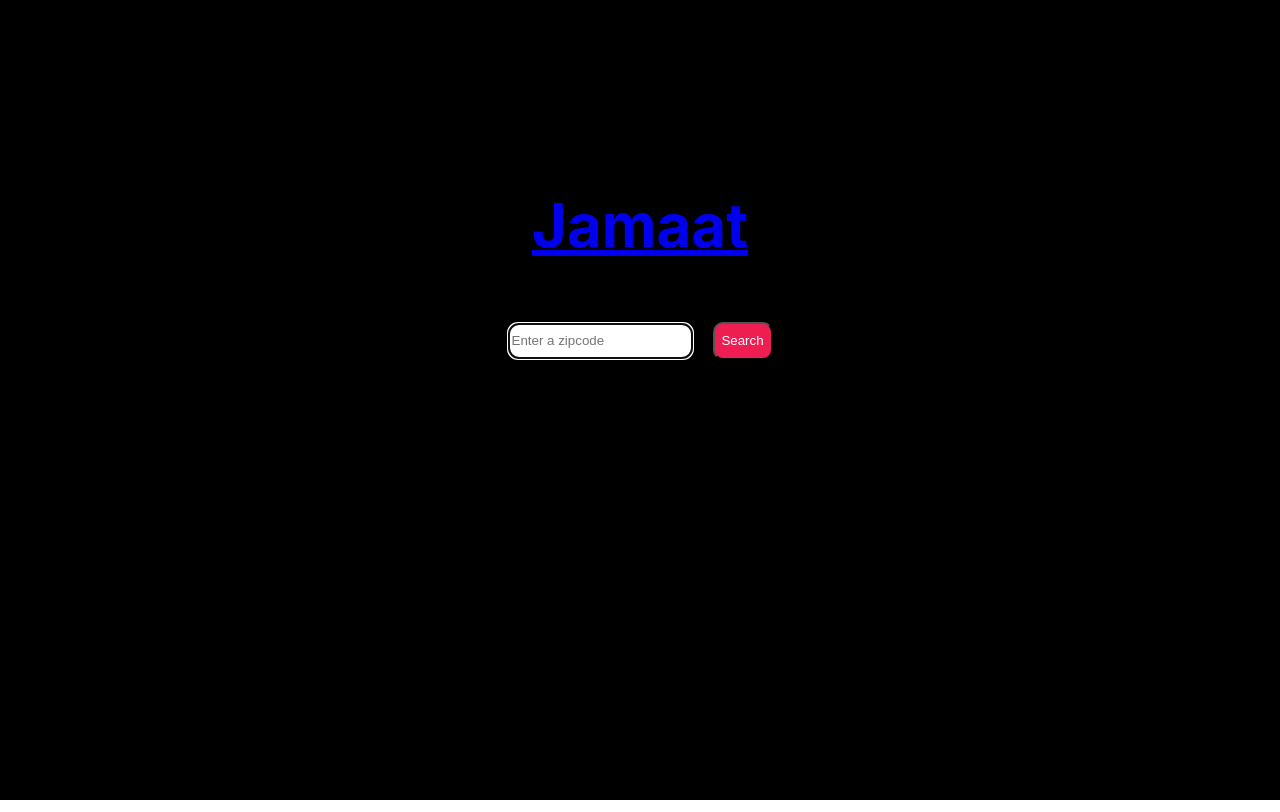
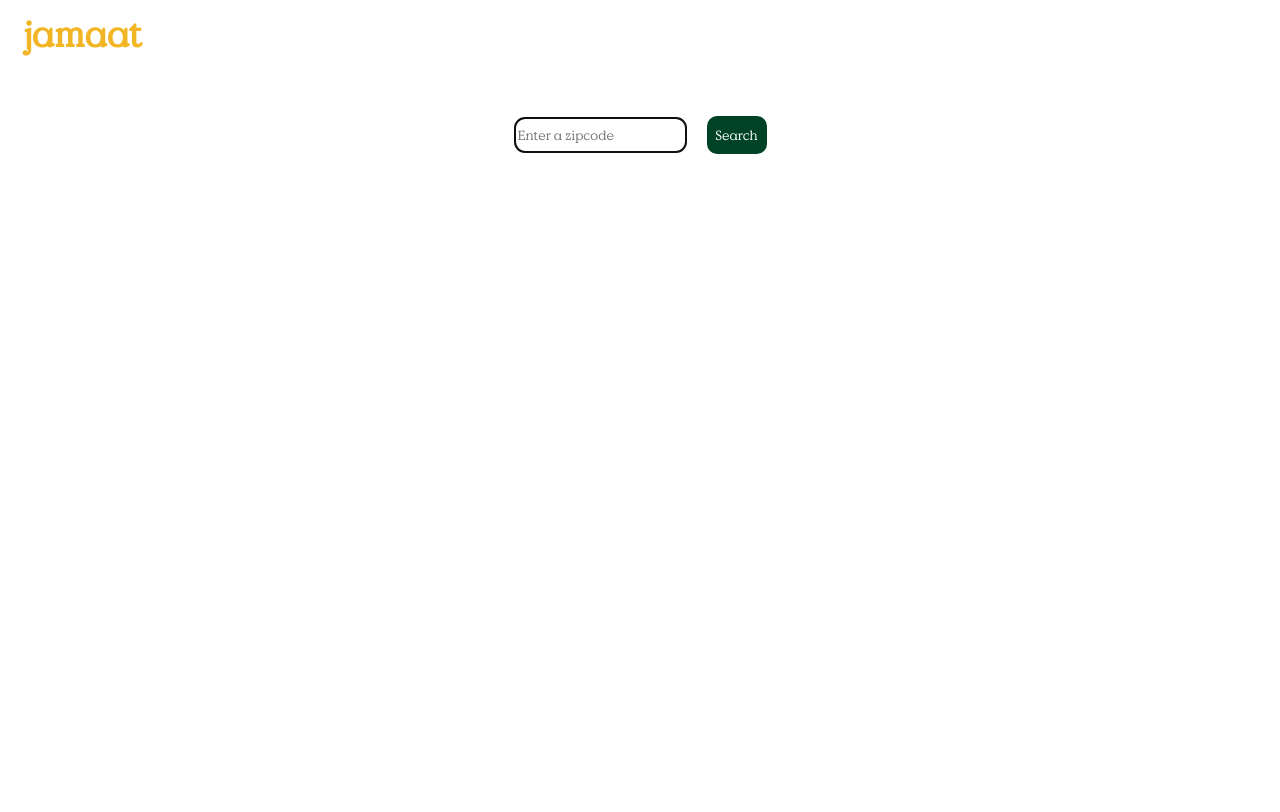
Before and after one commit to abdeliibrahim/jumaat, a React (Create React App) app in the folder frontend/: page / in a window 1280 px wide. Built offline with nearby package versions, Linux system fonts and the light colour scheme.

Commit message:
styling, fetching

```diff
--- a/frontend/package.json
+++ b/frontend/package.json
@@ -1,4 +1,5 @@
 {
+  "proxy": "http://localhost:4000/",
   "name": "jumaat",
   "version": "0.1.0",
   "private": true,
--- /dev/null
+++ b/frontend/src/components/mosqueDetails.js
@@ -0,0 +1,10 @@
+const MosqueDetails = ({ mosque }) => {
+return (
+    <div className="mosque-details">
+        <h4>{mosque.title}</h4>
+        <p><strong>Address: </strong>{mosque.address}</p>
+    </div>
+)
+}
+
+export default MosqueDetails
--- a/frontend/src/components/nav.js
+++ b/frontend/src/components/nav.js
@@ -4,8 +4,11 @@ const Nav = () => {
     return (
         <header>
             <div className="container">
-                <Link to="/">
-                    <h1>Jamaat</h1>
+                <Link to="/" style={{
+                    textDecoration: 'none',
+
+             }}>
+                    <h1 className='jumaat-title'>jamaat</h1>
                 </Link>
             </div>
 
--- a/frontend/src/index.css
+++ b/frontend/src/index.css
@@ -1,3 +1,7 @@
+@font-face {
+  font-family: ValueSerif;
+  src: url(../public/valserif.ttf)
+}
 body {
   margin: 0;
   font-family: -apple-system, BlinkMacSystemFont, 'Segoe UI', 'Roboto', 'Oxygen',
@@ -6,14 +10,17 @@ body {
   -webkit-font-smoothing: antialiased;
   -moz-osx-font-smoothing: grayscale;
 }
-h1{
+
+.jumaat-title {
+  font-family: ValueSerif;
   margin: 0%;
-  display: flex;
-  justify-content: center;
-  align-items: center;
-  padding-top: 5cm;
-  font-size: 60px;
+  margin-top: 12px;
+  margin-left: 24px;
+  color: #F2B625;
+  font-size: 36px;
+  text-decoration: none;
 }
+
 .searchBar{
   display: flex;
   justify-content: center;
@@ -24,21 +31,22 @@ h1{
 input{
   /* width: 400px; */
   height: 30px;
-  border: 5px solid round;
   border-radius: 10px;
+  font-family: ValueSerif;
 }
 button{
   height: 38px;
   margin-left: 20px;
-  background: rgb(238, 29, 82);
+  background: #004225;
   color: white;
-  font-family: sans-serif;
+  border: none;
+  font-family: ValueSerif;
   width: 60px;
   /* height: 45px;  */
   border-radius: 10px;
 }
 .main{
-  background-color: black ;
+  /* background-color: black ; */
   height: 100vh;
 
 }
@@ -50,3 +58,30 @@ code {
 .rand {
   color: white
 }
+.results {
+  display: grid;
+  grid-template-columns: 1fr 1fr;
+  gap: 100px;
+}
+.mosque-details {
+  background: white;
+  border-radius: 4px;
+  margin: 20px auto;
+  padding: 20px;
+  position: relative;
+  box-shadow: 2px 2px 5px rgba(0, 0, 0, 0.05);
+
+.mosque-details h4 {
+  margin: 0 0 10px 0;
+  font-size: 1.2em;
+  color: var(--primary);
+}
+
+.mosque-details p {
+  margin: 0;
+  font-size: 0.9em;
+  color: #555;
+
+}
+
+}
--- a/frontend/src/pages/results.js
+++ b/frontend/src/pages/results.js
@@ -1,7 +1,30 @@
+import { useEffect, useState } from "react"
+
+// components
+import MosqueDetails from '../components/mosqueDetails'
 const Results = () => {
+    const [mosques, setMosques] = useState(null)
+
+    useEffect(() => {
+       const fetchMosques = async () => {
+        const response = await fetch('/api/mosques')
+        const json = await response.json()
+
+        if (response.ok) {
+            setMosques(json)
+        }
+       }
+       fetchMosques()
+    }, [])
+
     return (
         <div className="results">
-           <h2 className="rand">This is the results page</h2>
+           <div className="mosques">
+            {mosques && mosques.map((mosques) => (
+                <MosqueDetails key = {mosques._id} mosque = {mosques} />
+            ))}
+           </div>
+
         </div>
     )
     }
```
Also changed, not shown: frontend/public/valserif.ttf (added).
